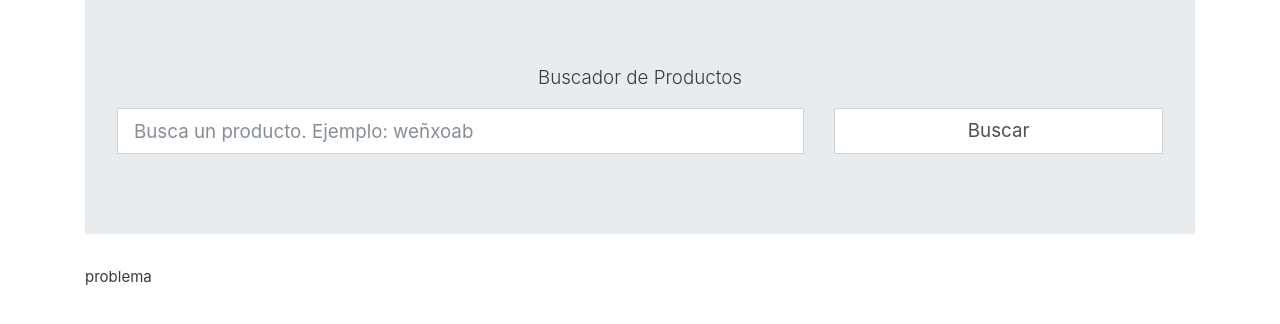
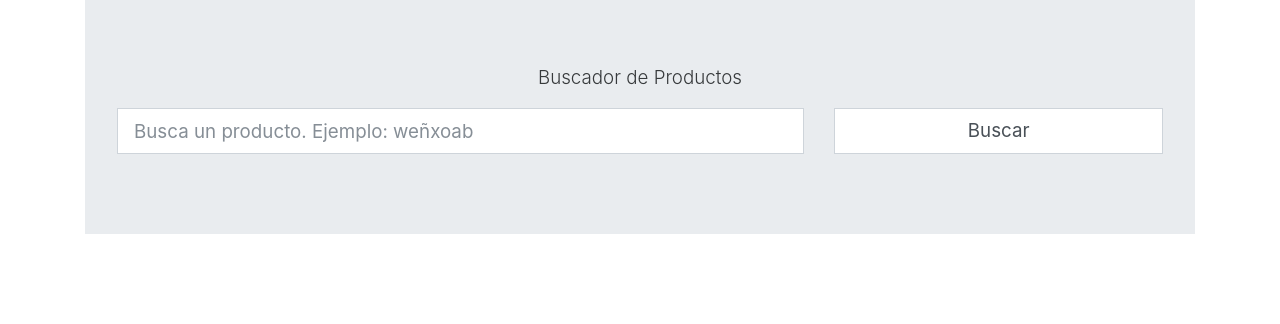
Before and after one commit to aleinad25/walmartDemoFrontEnd, a React (Create React App) app: page / in a window 1280 px wide. Shown: the top 324 px of the page. Built offline with nearby package versions, Linux system fonts and the light colour scheme; no server answers.

Commit message:
validate

```diff
--- a/src/components/ResultSearch.js
+++ b/src/components/ResultSearch.js
@@ -4,7 +4,7 @@ import ProductResult from './ProductResult';
 class ResultSearch extends Component {
   showImage = () => {
     const products = this.props.products;
-    if (products.length === 0) return 'problema';
+    if (products.length === 0) return '';
     console.log(products);
     return (
       <React.Fragment>
```
